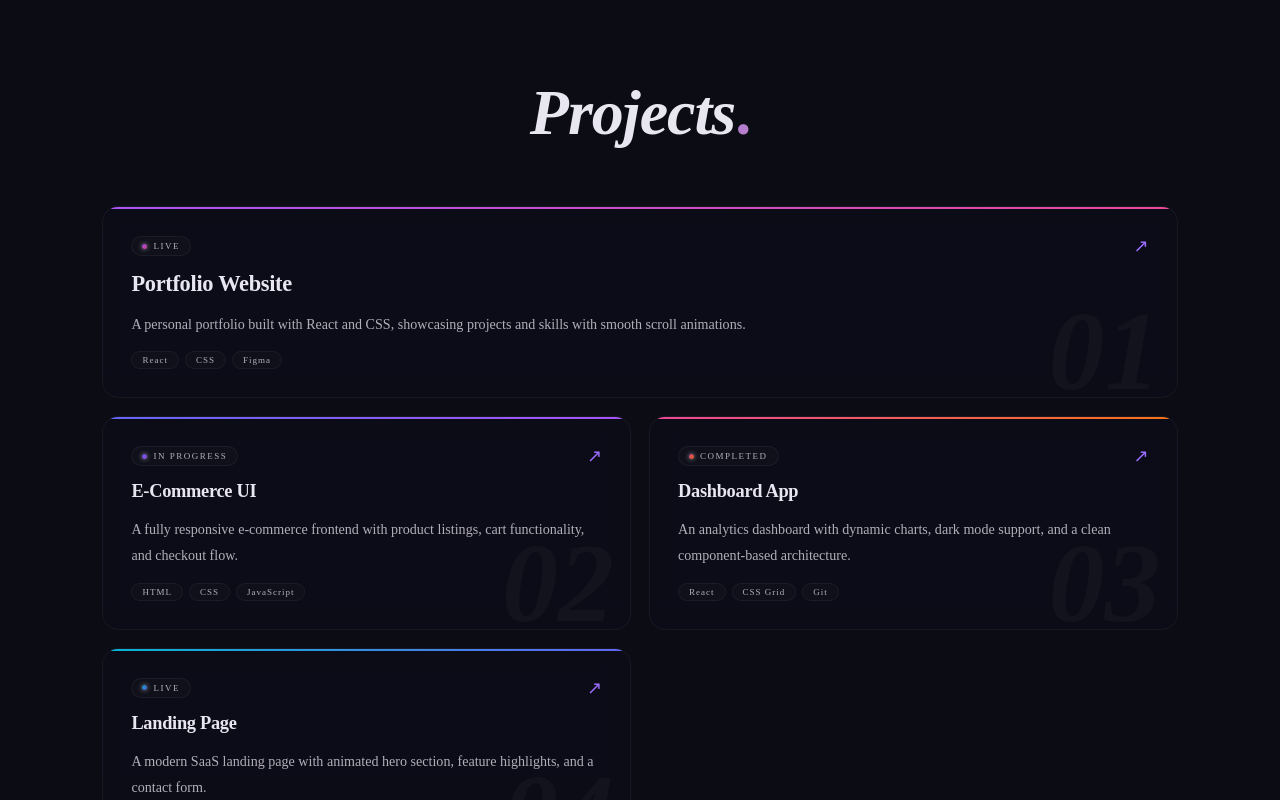
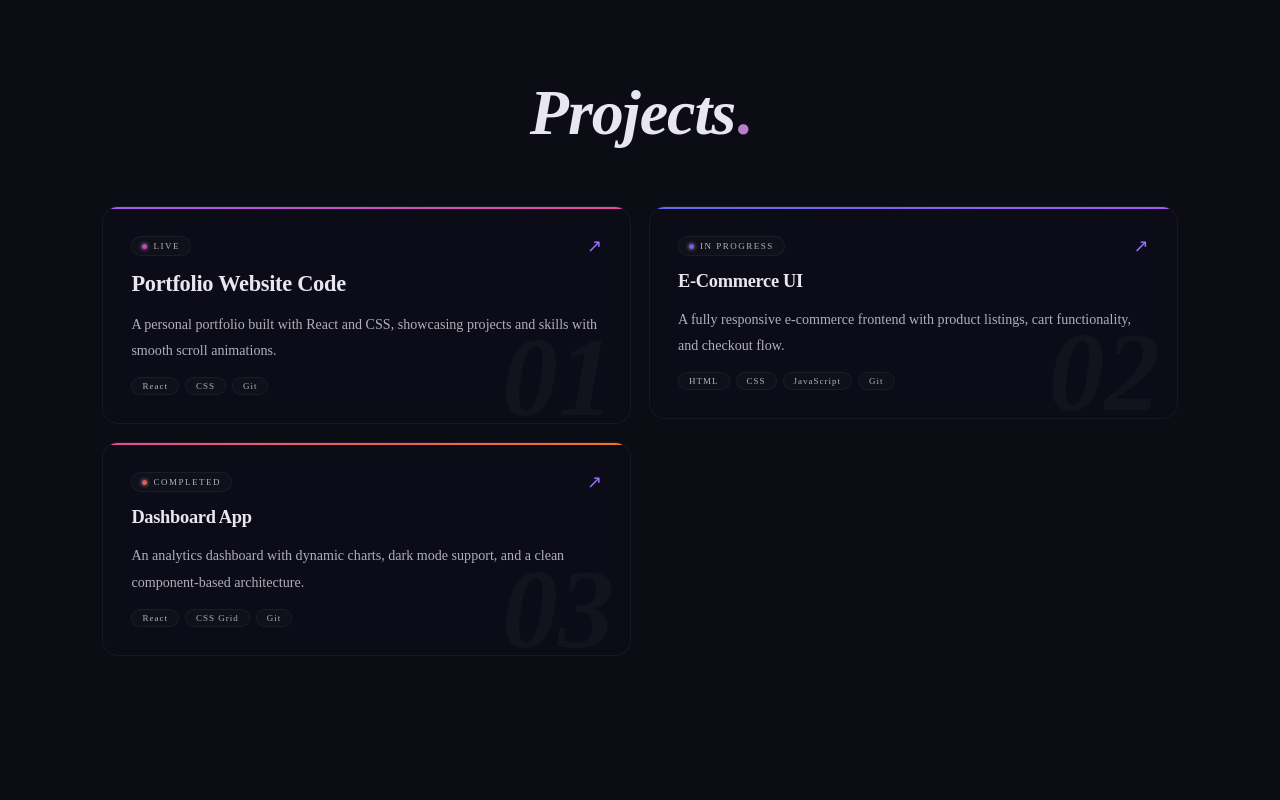
Before and after one commit to Guravh/Portfolio, a React (Vite) app: page / in a window 1280 px wide. Shown: the part 2000-2800 px from the top of the page. Built offline with nearby package versions, Linux system fonts and the light colour scheme; a web font is replaced by a local one.

Commit message:
Project section updated

```diff
--- a/src/Components/Projects.jsx
+++ b/src/Components/Projects.jsx
@@ -33,6 +33,13 @@ const Projects = () => {
 
 			<div className="projects__grid">
 				{PROJECTS.map((item, i) => (
+					<a
+						key={i}
+						href={item.link}
+						target="_blank"
+						rel="noopener noreferrer"
+						className="projects__link-wrapper"
+            style={{ textDecoration: "none" }}>
 						<div
 							key={i}
 							className={`projects__card animate ${i === 0 ? "projects__card--featured" : ""}`}
@@ -40,23 +47,27 @@ const Projects = () => {
 								animationDelay: `${i * 0.1}s`,
 								"--glow-color": CARD_GLOWS[i % CARD_GLOWS.length],
 							}}
-            onMouseMove={(e) => handleMouseMove(e, e.currentTarget)}
-          >
-            {/* gradient top border */}
+							onMouseMove={(e) => handleMouseMove(e, e.currentTarget)}>
 							<div
 								className="projects__card-border"
-              style={{ background: CARD_GRADIENTS[i % CARD_GRADIENTS.length] }}
+								style={{
+									background: CARD_GRADIENTS[i % CARD_GRADIENTS.length],
+								}}
 							/>
-
-            {/* faded watermark number */}
 							<span className="projects__watermark">0{i + 1}</span>
 
 							<div className="projects__card-top">
 								<span
 									className="projects__status"
-                style={{ "--status-color": CARD_GLOWS[i % CARD_GLOWS.length] }}
-              >
-                <span className="projects__status-dot" style={{ background: CARD_GRADIENTS[i % CARD_GRADIENTS.length] }} />
+									style={{
+										"--status-color": CARD_GLOWS[i % CARD_GLOWS.length],
+									}}>
+									<span
+										className="projects__status-dot"
+										style={{
+											background: CARD_GRADIENTS[i % CARD_GRADIENTS.length],
+										}}
+									/>
 									{STATUSES[i % STATUSES.length]}
 								</span>
 								<span className="projects__arrow">↗</span>
@@ -71,14 +82,17 @@ const Projects = () => {
 										<span
 											key={tag}
 											className="projects__tag"
-                    style={{ "--tag-gradient": CARD_GRADIENTS[i % CARD_GRADIENTS.length] }}
-                  >
+											style={{
+												"--tag-gradient":
+													CARD_GRADIENTS[i % CARD_GRADIENTS.length],
+											}}>
 											{tag}
 										</span>
 									))}
 								</div>
 							</div>
 						</div>
+					</a>
 				))}
 			</div>
 		</section>
--- a/src/Data/index.js
+++ b/src/Data/index.js
@@ -86,28 +86,28 @@ const CONTACTS = [
 ];
 const PROJECTS = [
 	{
-		title: "Portfolio Website",
+		title: "Portfolio Website Code",
 		desc: "A personal portfolio built with React and CSS, showcasing projects and skills with smooth scroll animations.",
-		tags: ["React", "CSS", "Figma"],
-		link: "#",
+		tags: ["React", "CSS", "Git"],
+		link: "https://github.com/Guravh/Portfolio",
 	},
 	{
 		title: "E-Commerce UI",
 		desc: "A fully responsive e-commerce frontend with product listings, cart functionality, and checkout flow.",
-		tags: ["HTML", "CSS", "JavaScript"],
-		link: "#",
+		tags: ["HTML", "CSS", "JavaScript", "Git"],
+		link: "https://hexashop-store.vercel.app/",
 	},
 	{
 		title: "Dashboard App",
 		desc: "An analytics dashboard with dynamic charts, dark mode support, and a clean component-based architecture.",
 		tags: ["React", "CSS Grid", "Git"],
-		link: "#",
+		link: "https://dashboard-app-eta-tawny.vercel.app/",
 	},
-	{
-		title: "Landing Page",
-		desc: "A modern SaaS landing page with animated hero section, feature highlights, and a contact form.",
-		tags: ["HTML", "CSS", "JavaScript"],
-		link: "#",
-	},
+	// {
+	// 	title: "Landing Page",
+	// 	desc: "A modern SaaS landing page with animated hero section, feature highlights, and a contact form.",
+	// 	tags: ["HTML", "CSS", "JavaScript"],
+	// 	link: "#",
+	// },
 ];
 export { NAV_LINKS, SKILLS_TICKER, EXPERIENCES, CONTACTS, PROJECTS };
```
Lines whose indentation alone changed are shown as unchanged.
